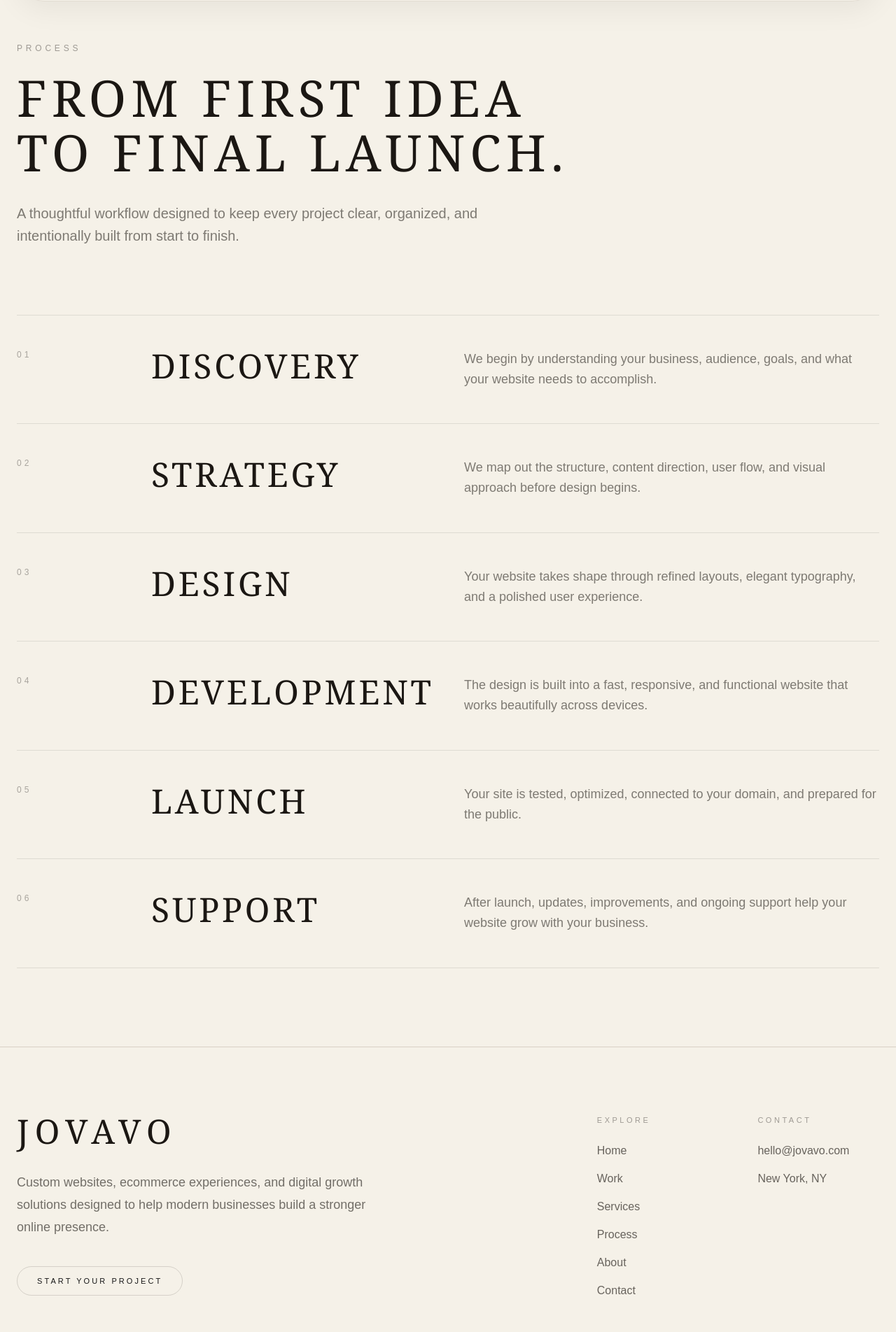
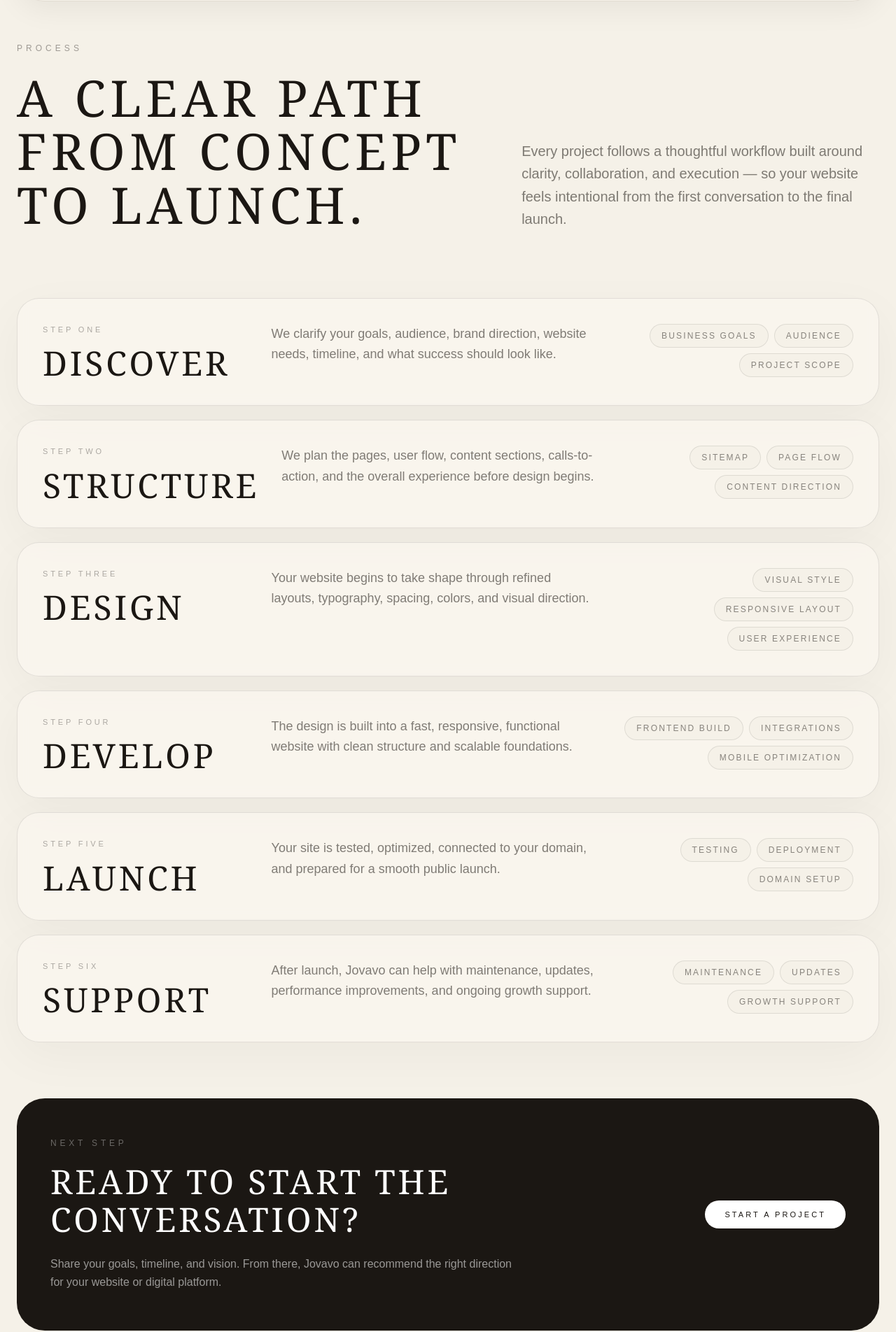
Before and after one commit to Jovavoco/jovavo, a Next.js app: page /process in a window 1280 px wide. Shown: the part 99-2003 px from the top of the page at 70% size. Built offline with nearby package versions, Linux system fonts and the light colour scheme.

Commit message:
Update page.tsx

```diff
--- a/app/process/page.tsx
+++ b/app/process/page.tsx
@@ -1,42 +1,49 @@
+import Link from "next/link";
 import Reveal from "@/components/Reveal";
 
 export default function ProcessPage() {
   const steps = [
     {
-      number: "01",
-      title: "Discovery",
+      title: "Discover",
+      eyebrow: "Step One",
       description:
-        "We begin by understanding your business, audience, goals, and what your website needs to accomplish.",
+        "We clarify your goals, audience, brand direction, website needs, timeline, and what success should look like.",
+      details: ["Business goals", "Audience", "Project scope"],
     },
     {
-      number: "02",
-      title: "Strategy",
+      title: "Structure",
+      eyebrow: "Step Two",
       description:
-        "We map out the structure, content direction, user flow, and visual approach before design begins.",
+        "We plan the pages, user flow, content sections, calls-to-action, and the overall experience before design begins.",
+      details: ["Sitemap", "Page flow", "Content direction"],
     },
     {
-      number: "03",
       title: "Design",
+      eyebrow: "Step Three",
       description:
-        "Your website takes shape through refined layouts, elegant typography, and a polished user experience.",
+        "Your website begins to take shape through refined layouts, typography, spacing, colors, and visual direction.",
+      details: ["Visual style", "Responsive layout", "User experience"],
     },
     {
-      number: "04",
-      title: "Development",
+      title: "Develop",
+      eyebrow: "Step Four",
       description:
-        "The design is built into a fast, responsive, and functional website that works beautifully across devices.",
+        "The design is built into a fast, responsive, functional website with clean structure and scalable foundations.",
+      details: ["Frontend build", "Integrations", "Mobile optimization"],
     },
     {
-      number: "05",
       title: "Launch",
+      eyebrow: "Step Five",
       description:
-        "Your site is tested, optimized, connected to your domain, and prepared for the public.",
+        "Your site is tested, optimized, connected to your domain, and prepared for a smooth public launch.",
+      details: ["Testing", "Deployment", "Domain setup"],
     },
     {
-      number: "06",
       title: "Support",
+      eyebrow: "Step Six",
       description:
-        "After launch, updates, improvements, and ongoing support help your website grow with your business.",
+        "After launch, Jovavo can help with maintenance, updates, performance improvements, and ongoing growth support.",
+      details: ["Maintenance", "Updates", "Growth support"],
     },
   ];
 
@@ -44,41 +51,90 @@ export default function ProcessPage() {
     <main className="min-h-screen bg-[#f5f1e8] px-6 pt-40 pb-28 text-[#1b1713]">
       <section className="mx-auto max-w-7xl">
         <Reveal>
-          <p className="mb-6 text-xs uppercase tracking-[0.4em] text-[#1b1713]/40">
+          <p className="mb-6 text-xs uppercase tracking-[0.42em] text-[#1b1713]/40">
             Process
           </p>
 
-          <h1 className="max-w-5xl font-serif text-5xl font-light uppercase leading-[1.08] tracking-[0.1em] md:text-7xl">
-            From first idea
+          <div className="grid gap-10 lg:grid-cols-[1fr_0.75fr] lg:items-end">
+            <h1 className="font-serif text-5xl font-light uppercase leading-[1.06] tracking-[0.09em] md:text-7xl">
+              A clear path
               <br />
-            to final launch.
+              from concept
+              <br />
+              to launch.
             </h1>
 
-          <p className="mt-8 max-w-3xl text-lg leading-relaxed text-[#1b1713]/55 md:text-xl">
-            A thoughtful workflow designed to keep every project clear,
-            organized, and intentionally built from start to finish.
+            <p className="max-w-2xl text-lg leading-relaxed text-[#1b1713]/55 md:text-xl">
+              Every project follows a thoughtful workflow built around clarity,
+              collaboration, and execution — so your website feels intentional
+              from the first conversation to the final launch.
             </p>
+          </div>
         </Reveal>
 
-        <div className="mt-24 border-t border-[#1b1713]/10">
+        <div className="mt-24 grid gap-5">
           {steps.map((step, index) => (
-            <Reveal key={step.number} delay={index * 120}>
-              <div className="group grid gap-8 border-b border-[#1b1713]/10 py-12 transition md:grid-cols-[160px_0.7fr_1fr] md:items-start">
-                <p className="text-xs uppercase tracking-[0.35em] text-[#1b1713]/35">
-                  {step.number}
+            <Reveal key={step.title} delay={index * 110}>
+              <div className="group rounded-[2rem] border border-[#1b1713]/10 bg-[#fbf7ef]/70 p-7 shadow-[0_20px_70px_rgba(27,23,19,0.04)] backdrop-blur transition-all duration-500 hover:-translate-y-1 hover:bg-white hover:shadow-[0_30px_100px_rgba(27,23,19,0.08)] md:p-9">
+                <div className="grid gap-8 md:grid-cols-[0.7fr_1.1fr_0.8fr] md:items-start">
+                  <div>
+                    <p className="mb-4 text-[11px] uppercase tracking-[0.35em] text-[#1b1713]/35">
+                      {step.eyebrow}
                     </p>
 
-                <h2 className="font-serif text-4xl font-light uppercase tracking-[0.08em] transition duration-500 group-hover:translate-x-2 md:text-5xl">
+                    <h2 className="font-serif text-4xl font-light uppercase tracking-[0.08em] md:text-5xl">
                       {step.title}
                     </h2>
+                  </div>
 
                   <p className="max-w-2xl text-lg leading-relaxed text-[#1b1713]/55">
                     {step.description}
                   </p>
+
+                  <div className="flex flex-wrap gap-2 md:justify-end">
+                    {step.details.map((detail) => (
+                      <span
+                        key={detail}
+                        className="rounded-full border border-[#1b1713]/10 bg-[#f5f1e8] px-4 py-2 text-xs uppercase tracking-[0.18em] text-[#1b1713]/50"
+                      >
+                        {detail}
+                      </span>
+                    ))}
+                  </div>
+                </div>
               </div>
             </Reveal>
           ))}
         </div>
+
+        <Reveal>
+          <div className="mt-20 rounded-[2.5rem] bg-[#1b1713] px-8 py-14 text-white md:px-12">
+            <div className="grid gap-10 md:grid-cols-[1fr_auto] md:items-center">
+              <div>
+                <p className="mb-5 text-xs uppercase tracking-[0.4em] text-white/35">
+                  Next Step
+                </p>
+
+                <h2 className="max-w-3xl font-serif text-4xl font-light uppercase leading-[1.12] tracking-[0.08em] md:text-5xl">
+                  Ready to start the conversation?
+                </h2>
+
+                <p className="mt-6 max-w-2xl leading-relaxed text-white/55">
+                  Share your goals, timeline, and vision. From there, Jovavo can
+                  recommend the right direction for your website or digital
+                  platform.
+                </p>
+              </div>
+
+              <Link
+                href="/contact"
+                className="inline-flex w-fit rounded-full bg-white px-7 py-3 text-[11px] uppercase tracking-[0.28em] text-[#1b1713] transition hover:-translate-y-1 hover:bg-white/90"
+              >
+                Start a Project
+              </Link>
+            </div>
+          </div>
+        </Reveal>
       </section>
     </main>
   );
```
Lines whose indentation alone changed are shown as unchanged.
